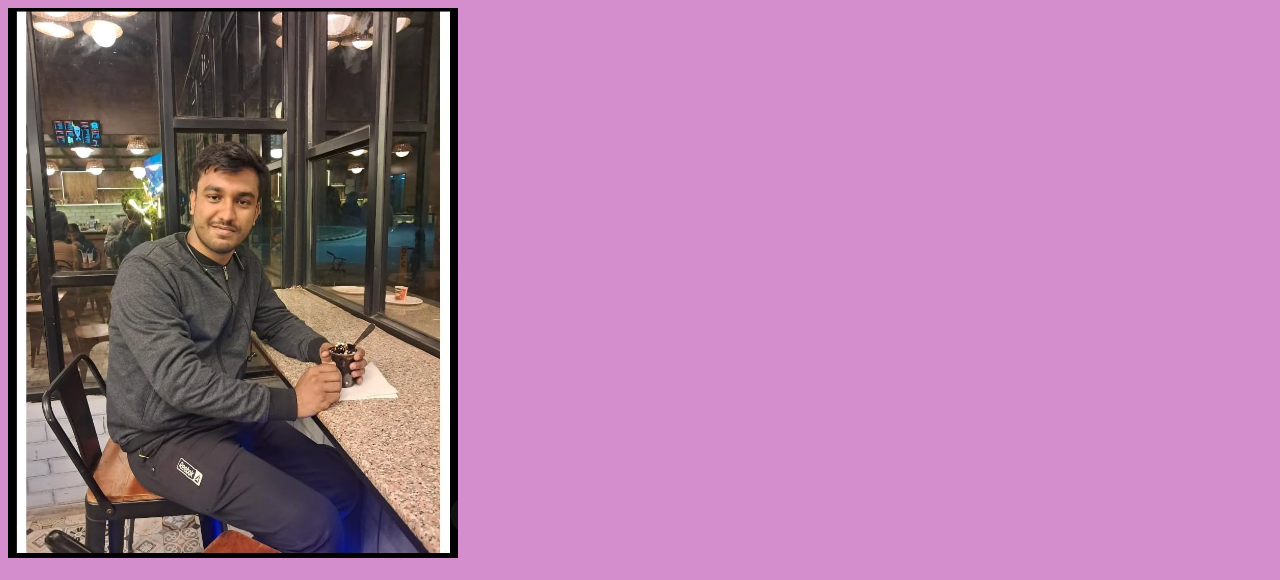
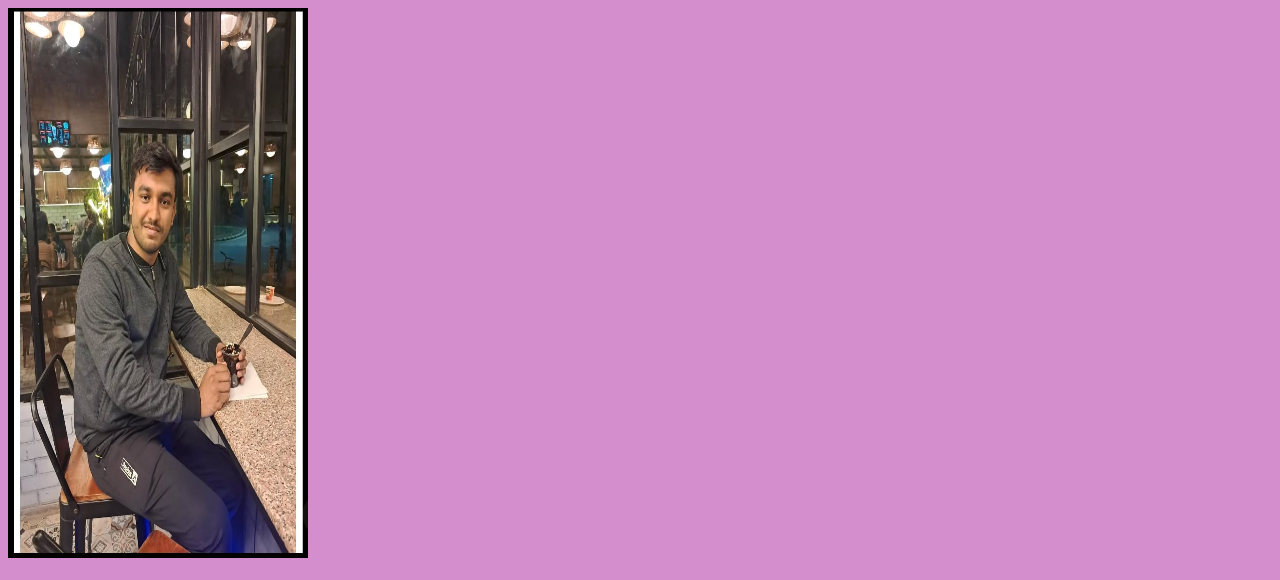
Before and after one commit to nnitin01/portfolio-nitin, a plain HTML site: page index.html in a window 1280 px wide. Shown: the top 580 px of the page. Drawn offline with Linux system fonts and the light colour scheme.

Commit message:
Update index.html

```diff
--- a/index.html
+++ b/index.html
@@ -12,7 +12,7 @@
 
 </head>
 <body>
-    <img width="450" height="550" src="nitin image 1.jpg" alt="my image">
+    <img width="300" height="550" src="nitin image 1.jpg" alt="my image">
     <h1>I AM NITIN</h1>
      <h2>This is my first website </h2>
          <h3>Thankyou!!</h3>
```
